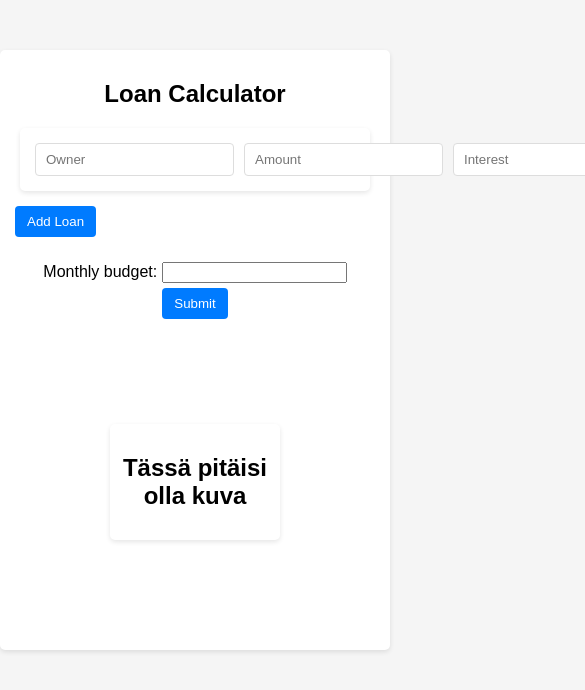
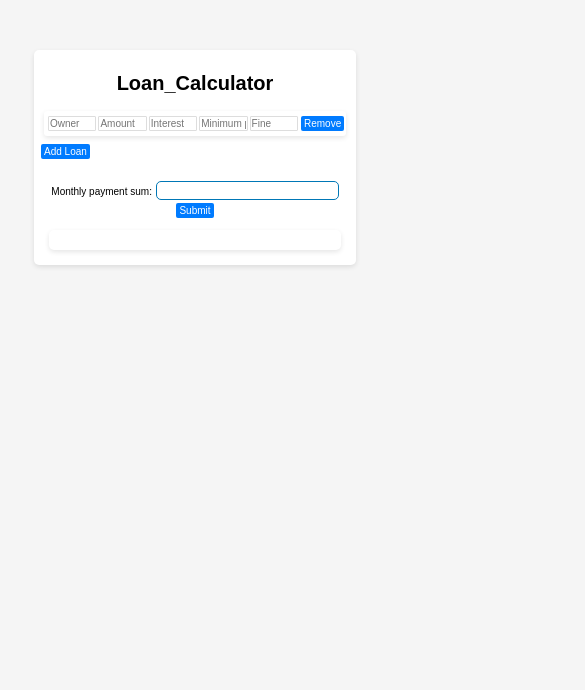
Before and after one commit to nikomast/LoanCalculatorV2, a React (Create React App) app in the folder loan-calculatorv2-frontend/: page / in a window 390 px wide. Shown: the top 690 px of the page, 585 px wide, since content can reach past the window. Built offline with nearby package versions, Linux system fonts and the light colour scheme.

Commit message:
Tämä version on "käyttökelpoinen"

```diff
--- a/loan-calculatorv2-frontend/src/App.css
+++ b/loan-calculatorv2-frontend/src/App.css
@@ -3,32 +3,70 @@ body {
   background-color: #f5f5f5;
 }
 
+.container {
+  max-width: 1200px;
+  margin: 50px auto;
+  padding: 10px;
+  background: #ffffff;
+  border-radius: 5px;
+  box-shadow: 0 2px 5px rgba(0, 0, 0, 0.1);
+  flex: 1;
+  max-width: 80%;
+}
+
+.center-text {
+  text-align: center;
+}
+
+.center-container {
+  text-align: center;
+  margin-top: 20px;
+}
+
 .loan-entry {
+  justify-content: space-between;
   display: flex;
   align-items: center;
-  background-color: #fff;
-  padding: 10px;
-  margin: 10px;
-  border-radius: 5px;
+  background-color: #ffffff;
+  padding: 3px;
+  border-radius: 3px;
   box-shadow: 0 2px 5px rgba(0, 0, 0, 0.1);
+  flex: 1;
+  max-width: 100%;
+  margin: 5px;
 }
 
 .loan-entry input {
   flex: 1;
-  margin: 5px;
-  padding: 8px 10px;
+  margin: 3px;
+  padding: 10px 1px;
   border: 1px solid #ddd;
-  border-radius: 4px;
+  border-radius: 2px;
+  flex: 1;
+  max-width: 100%;
 }
+
 .Payment-Text {
   font-family: 'Arial', sans-serif;
-  margin-bottom: '10px';
-  font-size: '18px';
-  font-weight: 'bold';
+  margin-bottom: 10px;
+  font-size: 15px;
+}
+
+.budget-input {
+  border: 2px solid #0077b6;
+  border-radius: 5px;
+  padding: 4px 8px;
+  font-size: 14;
+  margin-left: 10px;
+  transition: border-color 0.3s ease;
+}
+
+.budget-input:hover {
+  border-color: #00b4d8;     /* Slightly lighter blue when hovered */
 }
 
 button {
-  padding: 8px 12px;
+  padding: 6px 9px;
   border: none;
   background-color: #007BFF;
   color: #fff;
@@ -46,7 +84,73 @@ button:hover {
 .frame {
   background-color: #fff;
   padding: 10px;
-  margin: 100px;
+  margin: 10px;
   border-radius: 5px;
   box-shadow: 0 2px 5px rgba(0, 0, 0, 0.1);
 }
+
+.frame img {
+  max-width: 100%;
+  max-height: 100vh;
+  object-fit: contain;
+  display: block;
+  margin: 0 auto;
+}
+
+
+@media (max-width: 800px) {
+  .container {
+    max-width: 800px;
+    margin: 50px auto;
+    padding: 5px;
+    background: #ffffff;
+    border-radius: 5px;
+    box-shadow: 0 2px 5px rgba(0, 0, 0, 0.1);
+    flex: 1;
+    max-width: 80%;
+  }
+
+  .center-text {
+    text-align: center;
+    font-size: 20px;
+  }
+
+  .Payment-Text {
+    font-family: 'Arial', sans-serif;
+    margin-bottom: 10px;
+    font-size: 10px;
+  }
+
+  .budget-input {
+    border: 1px solid #0077b6;
+    border-radius: 5px;
+    height: 15px;
+    padding: 1px 2px;
+    font-size: 5;
+    margin-left: 1px;
+    transition: border-color 0.3s ease;
+  }
+
+  .loan-entry input {
+    flex: 1;
+    margin: 1px;
+    padding: 1px 1px;
+    border: 1px solid #ddd;
+    border-radius: 1px;
+    flex: 1;
+    max-width: 15%;
+    font-size: 10px;
+  }
+  button {
+    padding: 2px 3px;
+    border: none;
+    background-color: #007BFF;
+    color: #fff;
+    border-radius: 2px;
+    cursor: pointer;
+    margin: 2px;
+    transition: background-color 0.3s ease;
+    font-family: 'Arial', sans-serif;
+    font-size: 10px;
+  }
+}
--- a/loan-calculatorv2-frontend/src/App.js
+++ b/loan-calculatorv2-frontend/src/App.js
@@ -23,16 +23,29 @@ function App() {
   const [imageUrl, setImageUrl] = useState("");
 
   const handleSubmit = () => {
-    // When form is submitted, make an API call (for example, using Axios)
+    for (let loan of loans) {
+      if (!loan.owner || !loan.amount || !loan.interest || !loan.minimum_payment || !loan.fine) {
+          alert("Please fill in all the fields before submitting.");
+          return;
+      }
+  }
+
+  // Check if the monthlyPayment field is empty
+  if (!monthlyPayment) {
+      alert("Please fill in the monthly payment before submitting.");
+      return;
+  }
     axios.post('http://127.0.0.1:5000/api/calculate', { loans, monthlyPayment })
       .then(response => {
-        setImageUrl(response.data.imageUrl);
+        const imageUrlWithTimestamp = `${response.data.imageUrl}?timestamp=${new Date().getTime()}`;
+        setImageUrl(imageUrlWithTimestamp);
+        //window.open(response.data.imageUrl, "_blank");
       });
   };
 
   return (
-    <div style={{ maxWidth: '1200px', margin: '50px auto', padding: '10px', background: '#fff', borderRadius: '5px', boxShadow: '0 2px 5px rgba(0, 0, 0, 0.1)' }}>
-    <h2 style={{ textAlign: 'center' }}>Loan Calculator</h2>
+    <div className="container">
+    <h2 className="center-text">Loan_Calculator</h2>
       {loans.map((_, idx) => (
         <div key={idx} className="loan-entry">
           <input
@@ -89,18 +102,19 @@ function App() {
         </div>
       ))}
       <button onClick={addLoan}>Add Loan</button>
-      <div style={{ textAlign: 'center', marginTop: '20px' }}>
-        <label className="Payment-Text">Monthly budget: </label>
+      <div className="center-container">
+        <label className="Payment-Text">Monthly payment sum: </label>
         <input
           type="number"
+          className="budget-input"
           placeholder=""
           value={monthlyPayment}
           onChange={e => setMonthlyPayment(e.target.value)}
-        />
+          />
       <button onClick={handleSubmit}>Submit</button>
 </div>
 <div className='frame'>
-<h2 style={{ textAlign: 'center' }}>Tässä pitäisi olla kuva</h2>
+{imageUrl ? <img src={imageUrl} alt="Calculated graph" /> : ""}
 </div>
     </div>
   );
```
Also changed, not shown: 2 other files (tests, documents, lock files or other folders).
